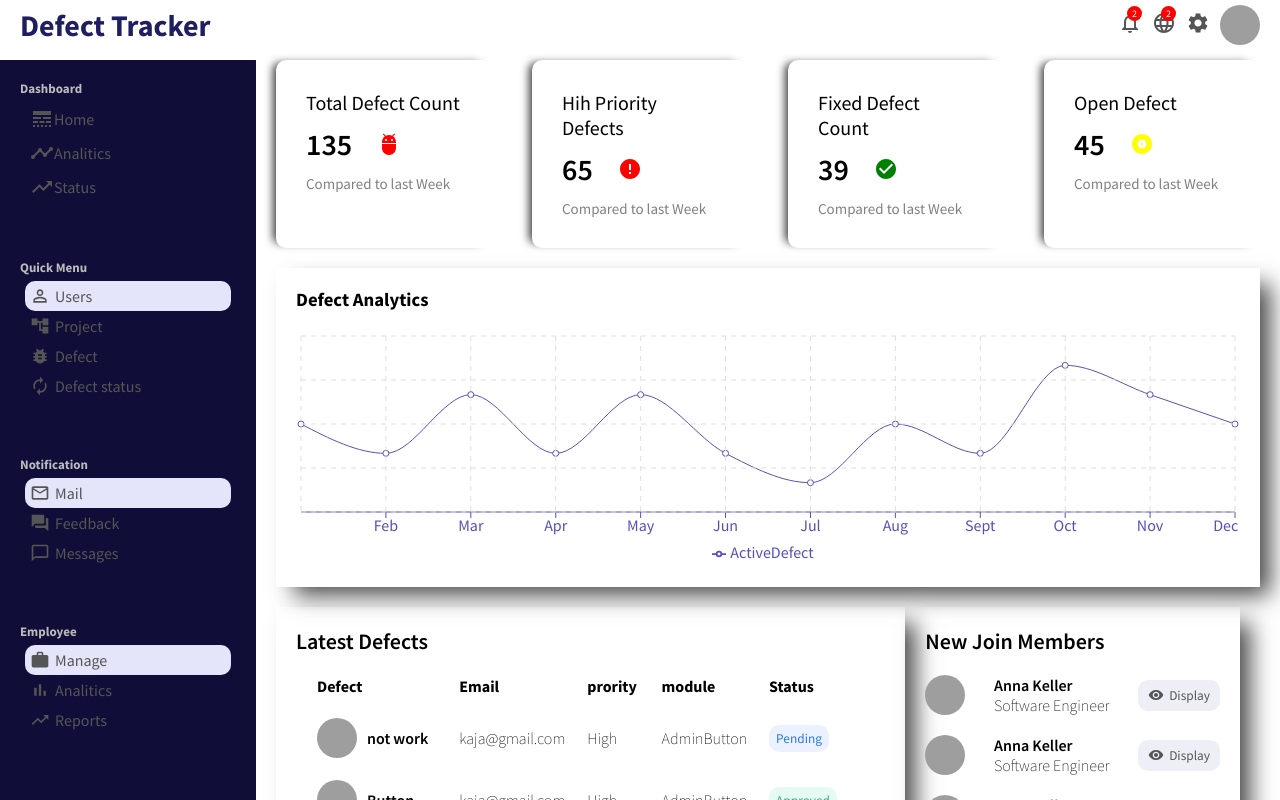
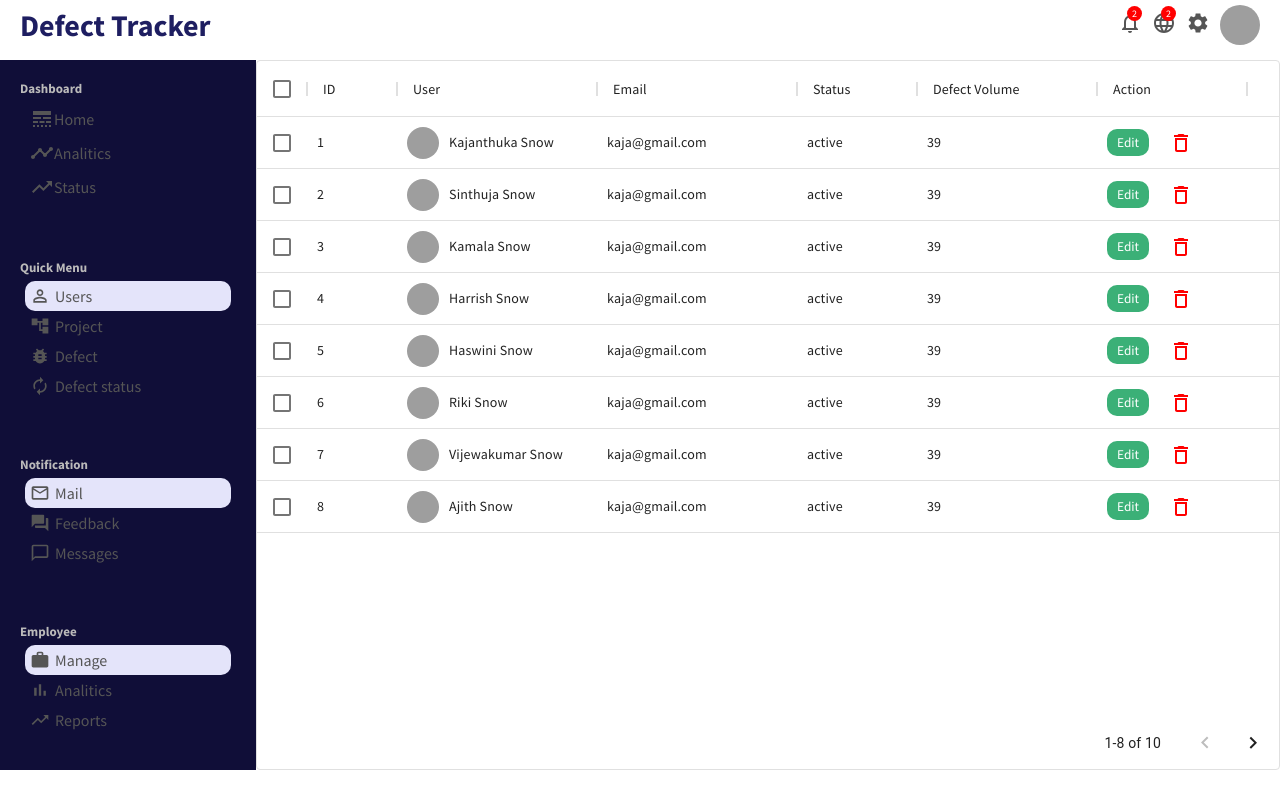
Before and after one commit to Kajanthuka/DefectTrackerFrontend, a React (Create React App) app: page /users in a window 1280 px wide. Shown: the top 800 px of the page. Built offline with nearby package versions, Linux system fonts and the light colour scheme; grey boxes are pictures that could not be loaded.

Commit message:
User Page Changes

```diff
--- a/package.json
+++ b/package.json
@@ -3,12 +3,16 @@
   "version": "0.1.0",
   "private": true,
   "dependencies": {
+    "@material-ui/data-grid": "^4.0.0-alpha.37",
     "@material-ui/icons": "^4.11.3",
     "@testing-library/jest-dom": "^5.16.4",
     "@testing-library/react": "^13.2.0",
     "@testing-library/user-event": "^13.5.0",
+    "i": "^0.3.7",
+    "npm": "^8.9.0",
     "react": "^18.1.0",
     "react-dom": "^18.1.0",
+    "react-router-dom": "^5.2.1",
     "react-scripts": "5.0.1",
     "recharts": "^2.1.9",
     "web-vitals": "^2.1.4"
--- a/src/App.js
+++ b/src/App.js
@@ -1,18 +1,34 @@
 import Sidebar from "./components/sidebar/Sidebar";
 import Topbar from "./components/topbar/Topbar";
 import Home from "./pages/home/Home"
+import UserList from './pages/userList/UserList'
 import "./app.css"
+import {
+  BrowserRouter as Router,
+  Switch,
+  Route,
+
+} from "react-router-dom";
 
 function App() {
   return (
+   <Router>
     <div >
       <Topbar/>
       <div className="container">
         <Sidebar/>
-        <Home/>
+        <Switch>
+            <Route exact path="/">
+              <Home/>
+            </Route>
+            <Route path="/users">
+              <UserList/>
+            </Route>
+
+        </Switch>
       </div>
-
     </div>
+    </Router>
   );
 }
 
--- a/src/dummyData.js
+++ b/src/dummyData.js
@@ -60,3 +60,60 @@ export const userData = [
 
       },
   ];
+
+
+
+  export const userRows = [
+    { id: 1, username: ' Kajanthuka Snow', avatar:"https://images.pexels.com/photos/1009904/pexels-photo-1009904.jpeg?cs=srgb&dl=pexels-min-an-1009904.jpg&fm=jpg"
+    ,email:"kaja@gmail.com",
+    status:"active" ,
+    defectCounts:39  },
+
+    { id: 2, username: ' Sinthuja Snow', avatar:"https://images.pexels.com/photos/1009904/pexels-photo-1009904.jpeg?cs=srgb&dl=pexels-min-an-1009904.jpg&fm=jpg"
+    ,email:"kaja@gmail.com",
+    status:"active" ,
+    defectCounts:39  },
+
+    { id: 3, username: ' Kamala Snow', avatar:"https://images.pexels.com/photos/1009904/pexels-photo-1009904.jpeg?cs=srgb&dl=pexels-min-an-1009904.jpg&fm=jpg"
+    ,email:"kaja@gmail.com",
+    status:"active" ,
+    defectCounts:39  },
+
+    { id: 4, username: ' Harrish Snow', avatar:"https://images.pexels.com/photos/1009904/pexels-photo-1009904.jpeg?cs=srgb&dl=pexels-min-an-1009904.jpg&fm=jpg"
+    ,email:"kaja@gmail.com",
+    status:"active" ,
+    defectCounts:39  },
+
+    { id: 5, username: ' Haswini Snow', avatar:"https://images.pexels.com/photos/1009904/pexels-photo-1009904.jpeg?cs=srgb&dl=pexels-min-an-1009904.jpg&fm=jpg"
+    ,email:"kaja@gmail.com",
+    status:"active" ,
+    defectCounts:39  },
+
+    { id: 6, username: ' Riki Snow', avatar:"https://images.pexels.com/photos/1009904/pexels-photo-1009904.jpeg?cs=srgb&dl=pexels-min-an-1009904.jpg&fm=jpg"
+    ,email:"kaja@gmail.com",
+    status:"active" ,
+    defectCounts:39  },
+
+    { id: 7, username: ' Vijewakumar Snow', avatar:"https://images.pexels.com/photos/1009904/pexels-photo-1009904.jpeg?cs=srgb&dl=pexels-min-an-1009904.jpg&fm=jpg"
+    ,email:"kaja@gmail.com",
+    status:"active" ,
+    defectCounts:39  },
+
+    { id: 8, username: ' Ajith Snow', avatar:"https://images.pexels.com/photos/1009904/pexels-photo-1009904.jpeg?cs=srgb&dl=pexels-min-an-1009904.jpg&fm=jpg"
+    ,email:"kaja@gmail.com",
+    status:"active" ,
+    defectCounts:39  },
+
+    { id: 9, username: ' Hansika Snow', avatar:"https://images.pexels.com/photos/1009904/pexels-photo-1009904.jpeg?cs=srgb&dl=pexels-min-an-1009904.jpg&fm=jpg"
+    ,email:"kaja@gmail.com",
+    status:"active" ,
+    defectCounts:39  },
+
+    { id: 10, username: ' Jhothy Snow', avatar:"https://images.pexels.com/photos/1009904/pexels-photo-1009904.jpeg?cs=srgb&dl=pexels-min-an-1009904.jpg&fm=jpg"
+    ,email:"kaja@gmail.com",
+    status:"active" ,
+    defectCounts:39  },
+
+
+
+      ];
```
Also changed, not shown: src/pages/Home.jsx (deleted, +0 -23 lines), 1 other file (tests, documents, lock files or other folders).
